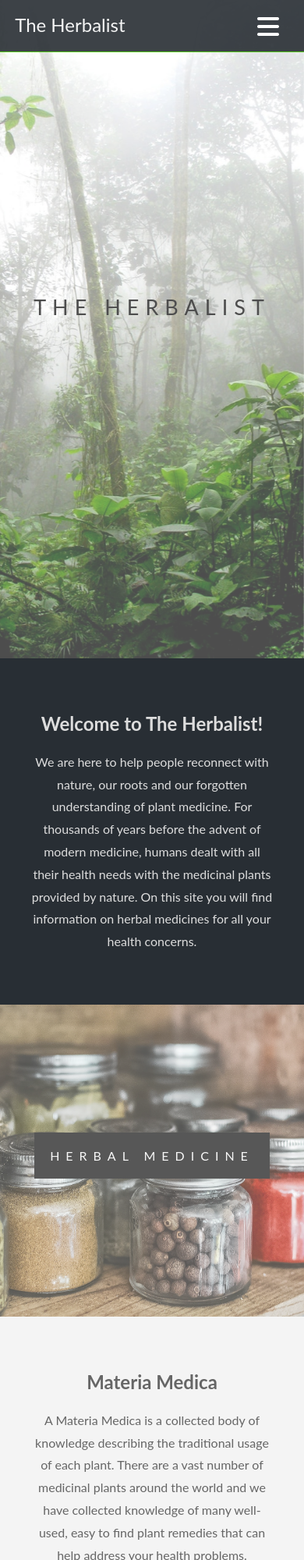
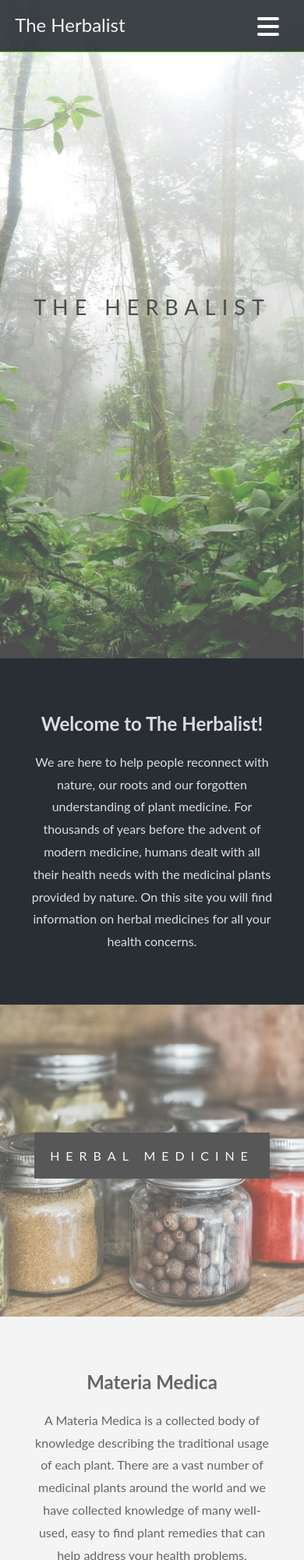
Before and after one commit to Greenpaulo/The-Herbalist-v2, a React app in the folder client/: page / in a window 390 px wide. Shown: the top 2000 px of the page at 78% size. Built offline with nearby package versions, Linux system fonts and the light colour scheme; no server answers.

Commit message:
Optimized landing page images for small screens

```diff
--- a/client/src/css/scss/_media.scss
+++ b/client/src/css/scss/_media.scss
@@ -107,11 +107,21 @@
   #sign-up h1 {
     font-size: 2.5rem;
   }
-
-
 }
 
-
+// Ipad
+@media (max-width: 768px){
+  // Landing
+  .pimg1 {
+    background-image: url('../images/pimg1-768.jpeg');
+  }
+  .pimg2 {
+    background-image: url('../images/pimg2-768.jpeg');
+  }
+  .pimg3 {
+    background-image: url('../images/pimg3-768.jpeg');
+  }
+}
 
 
 
```
Also changed, not shown: client/public/images/pimg1-768.jpeg (added), client/public/images/pimg2-768.jpeg (added), client/public/images/pimg3-768.jpeg (added), client/src/css/style.min.css, client/src/images/pimg1-768.jpeg (added), client/src/images/pimg2-768.jpeg (added), client/src/images/pimg3-768.jpeg (added), client/src/images/pimg6.jpg (deleted), client/src/images/showcase.jpeg (deleted), 3 other files.
